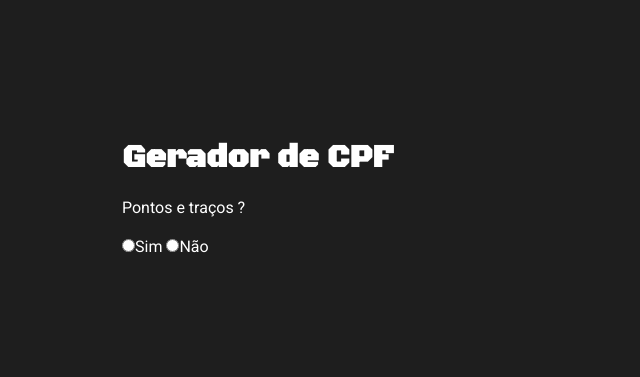
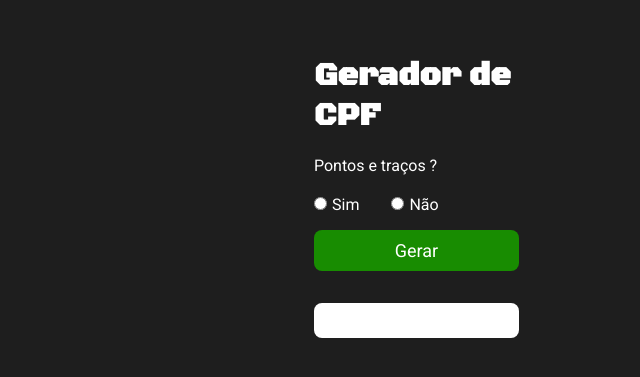
Before and after one commit to harlemsilvas/geradorcpf, a plain HTML site: page index.html in a window 1280 px wide. Shown: the part 203-580 px from the top of the page, without its empty margins (198-838 px from the left). Drawn offline with Linux system fonts and the light colour scheme.

Commit message:
novos-arquivos

```diff
--- a/index.html
+++ b/index.html
@@ -15,10 +15,16 @@
         <div>
             <h1 class="title">Gerador de CPF</h1>
             <p class="subtitle">Pontos e traços ?</p>
-            <div class="inputRadio">
-                <input type="radio" name="" id=""><label for="">Sim</label>
-                <input type="radio" name="" id=""><label for="">Não</label>
+            <div class="div-radio">
+                <div class="input-radio">
+                    <input type="radio" name="" id=""><label for="">Sim</label>
+                </div>
+                <div class="input-radio">
+                    <input type="radio" name="" id=""><label for="">Não</label>
+                </div>
             </div>
+            <button class="button-generate">Gerar </button>
+            <input type="text" disabled class="input-result">
         </div>
     </div>
     <script src="./script.js"></script>
--- a/script.js
+++ b/script.js
@@ -1 +1,23 @@
 console.log('Hello World')
+//257.754.025-04
+function generateCPF() {
+    const number1 = generateRandomNumber();
+    const number2 = generateRandomNumber();
+    const number3 = generateRandomNumber();
+    const checkDigit = calculateCheckDigit(number1, number2, number3);
+}
+function generateRandomNumber() {
+
+}
+function calculateCheckDigit(number1, number2, number3){
+    const numbers = `${number1}${number2}${number3}`.split('');
+
+    let sum = 0;
+    let index = 0;
+
+    for(let i = 10; i>=2; i--){
+        sum += parseInt()
+    }
+}
+
+generateCPF()
--- a/styles.css
+++ b/styles.css
@@ -29,8 +29,40 @@ body {
 }
 
 .container>div {
-    width: 50%;
+    width: 20%;
 }
 .subtitle {
     margin: 20px 0;
 }
+.div-radio {
+    display: flex;
+}
+.input-radio {
+    margin-right: 2rem;
+}
+.input-radio>input {
+    margin-right: 5px;
+}
+.button-generate {
+    width: 80%;
+    background-color: var(--color-secundary);
+    color: var(--color-primary);
+    border: none;
+    padding: 10px 0;
+    border-radius: 8px;
+    margin: 1rem 0;
+    font-size: large;
+    cursor: pointer;
+}
+.button-generate:hover {
+    opacity: 0.8;
+}
+.input-result {
+    width: 80%;
+    padding: 10px 0;
+    border-radius: 8px;
+    background-color: var(--color-primary);
+    border: none;
+    margin-top: 1rem;
+    color: var(--color-background);
+}
```
